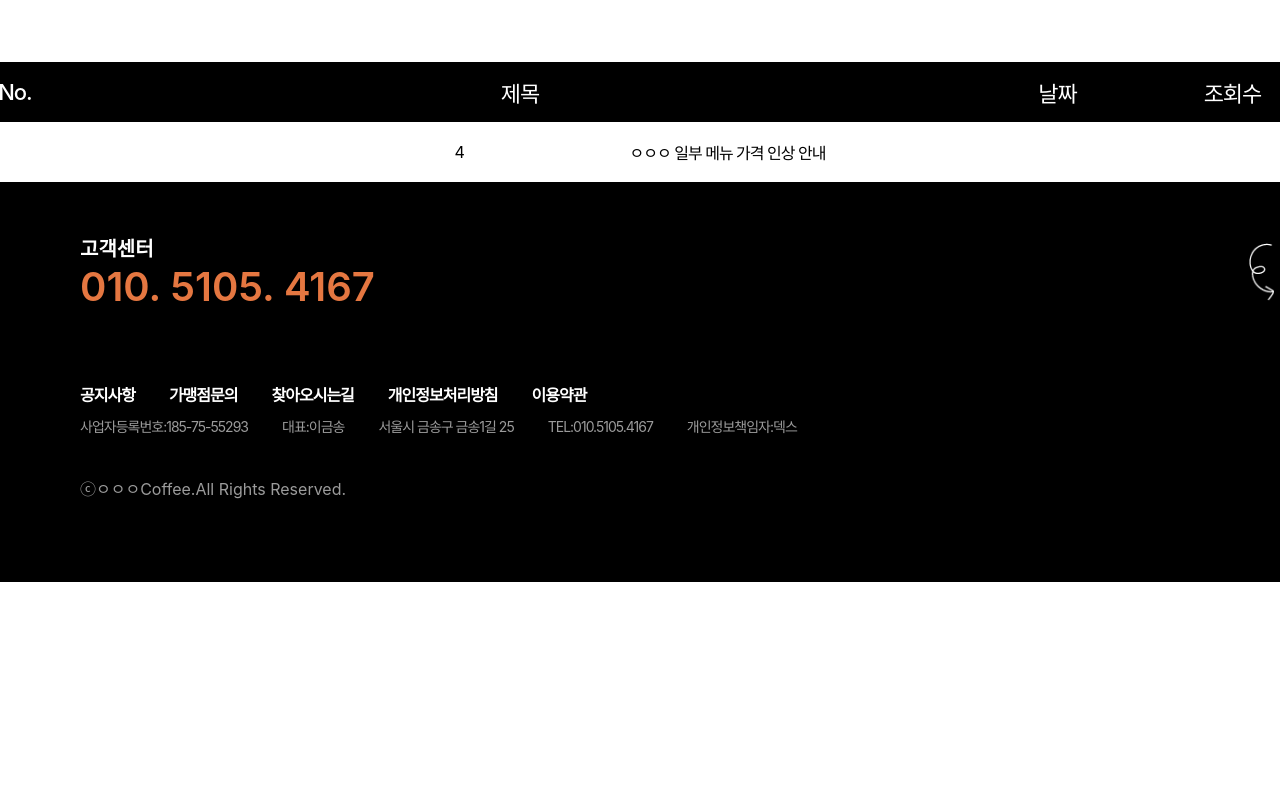
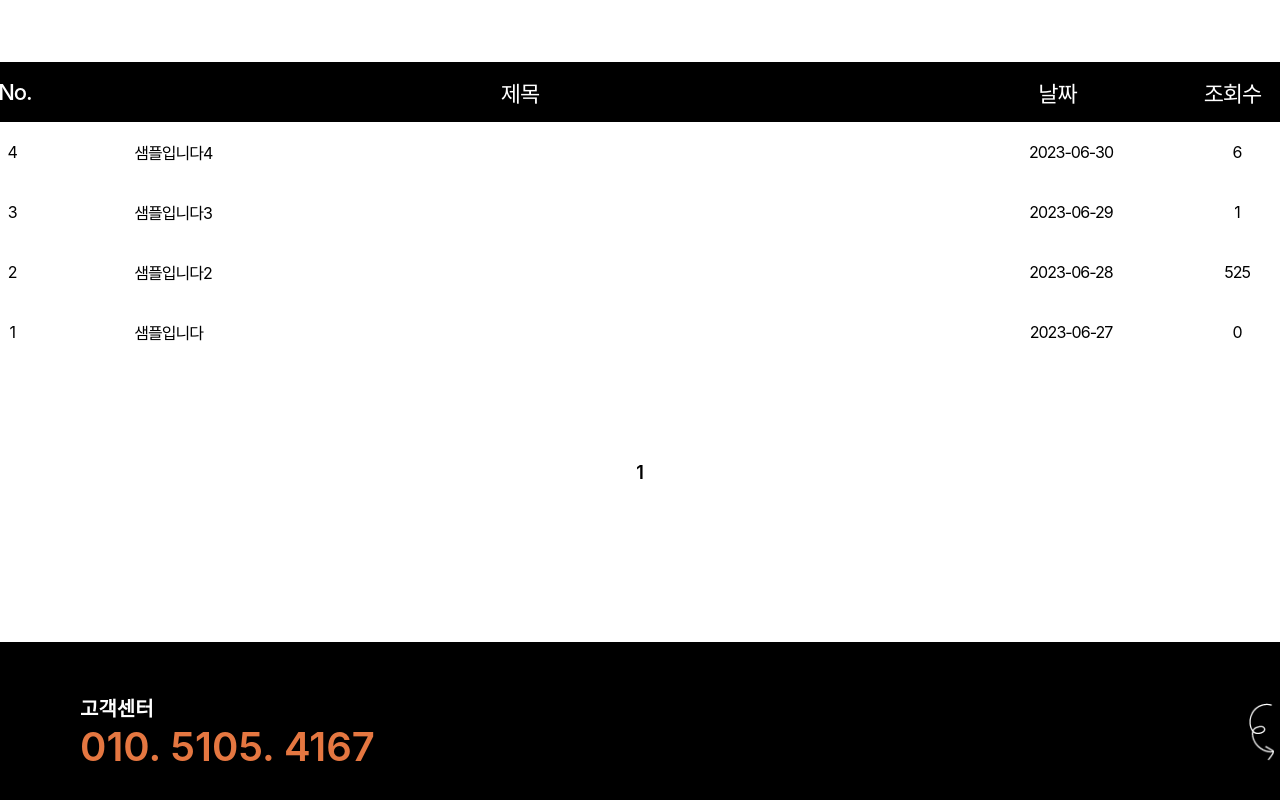
Before and after one commit to geumsong/project_cafe, a React (Create React App) app: page /news in a window 1280 px wide. Shown: the part 438-1238 px from the top of the page. Before the commit the page ends 1020 px from the top, so only its background shows below. Built offline with nearby package versions, Linux system fonts and the light colour scheme; the HTML template or start-up script is replaced by a standard one.

Commit message:
공지사항 페이지 제작, 작업진행중

```diff
--- a/src/Pages/news.js
+++ b/src/Pages/news.js
@@ -1,5 +1,6 @@
 import React from "react";
 import "../styles/pages/news.scss";
+import dummy from "../datas/dummy.json";
 
 const news = () => {
   return (
@@ -54,21 +55,27 @@ const news = () => {
             </div>
             {/* 아래 부터는 목록부분 */}
             <div>
+              {dummy?.map((data, index) => {
+                return (
                   <div className="noticeboardBody">
-                <div className="bodyTextNuFourSection">
-                  <div>4</div>
+                    <div className="bodyTextNumSection">
+                      <div>{data.id}</div>
                     </div>
+
                     <div className="bodyTextTitleSection">
-                  <div>ㅇㅇㅇ 일부 메뉴 가격 인상 안내</div>
+                      <div>{data.title}</div>
                     </div>
-                <div>
-                  <div></div>
+                    <div className="bodyTextDateSection">
+                      <div>{data.date}</div>
                     </div>
-                <div>
-                  <div></div>
+                    <div className="bodyTextCntSection">
+                      <div>{data.cnt}</div>
                     </div>
                   </div>
-              <div></div>
+                );
+              })}
+
+              <div className="pageNum">1</div>
               <div></div>
               <div></div>
             </div>
--- /dev/null
+++ b/src/datas/dummy.json
@@ -0,0 +1,26 @@
+[
+  {
+    "id": 4,
+    "title": "샘플입니다4",
+    "date": "2023-06-30",
+    "cnt": 6
+  },
+  {
+    "id": 3,
+    "title": "샘플입니다3",
+    "date": "2023-06-29",
+    "cnt": 1
+  },
+  {
+    "id": 2,
+    "title": "샘플입니다2",
+    "date": "2023-06-28",
+    "cnt": 525
+  },
+  {
+    "id": 1,
+    "title": "샘플입니다",
+    "date": "2023-06-27",
+    "cnt": 0
+  }
+]
--- a/src/styles/pages/news.scss
+++ b/src/styles/pages/news.scss
@@ -143,9 +143,41 @@
   letter-spacing: -1px;
 }
 
-.bodyTextNuFourSection {
+.bodyTextNumSection {
   display: flex;
   align-items: center;
-  width: 175px;
+  justify-content: center;
+  width: 110px;
   height: 60px;
 }
+
+.bodyTextTitleSection {
+  display: flex;
+  align-items: center;
+  margin-left: 70px;
+  width: 900px;
+}
+
+.bodyTextDateSection {
+  display: flex;
+  align-items: center;
+  justify-content: center;
+  width: 175px;
+}
+
+.bodyTextCntSection {
+  display: flex;
+  align-items: center;
+  justify-content: center;
+  width: 175px;
+}
+
+.pageNum {
+  display: flex;
+  justify-content: center;
+  width: 100%;
+  height: 180px;
+  margin-top: 100px;
+  font-size: 18px;
+  font-weight: 600;
+}
```
Also changed, not shown: src/public/index.html (renamed from public/index.html), src/public/manifest.json (renamed from public/manifest.json), 1 other file (tests, documents, lock files or other folders). Lines whose indentation alone changed are shown as unchanged.
